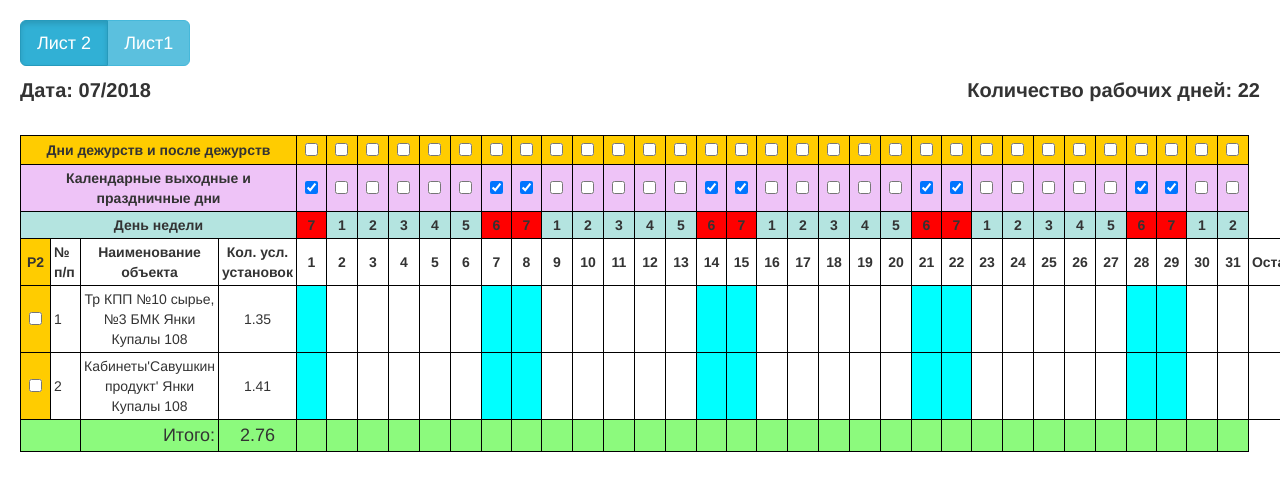
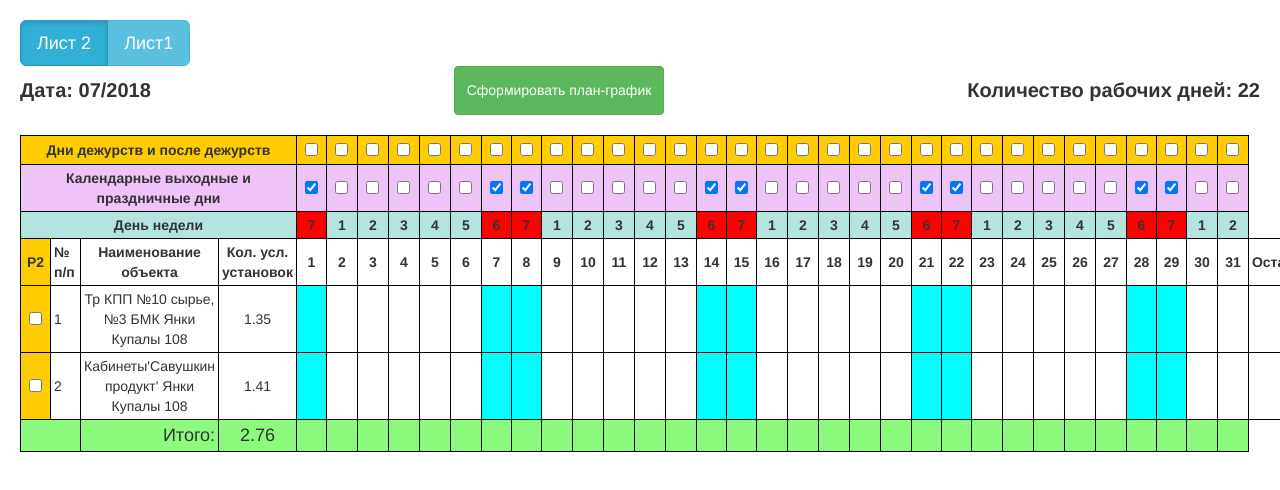
Before and after one commit to arsafab/report-table, an Angular app: page / in a window 1280 px wide. Shown: the top 490 px of the page. Built offline with nearby package versions, Linux system fonts and the light colour scheme.

Commit message:
add report button

```diff
--- a/src/app/components/table/table.component.html
+++ b/src/app/components/table/table.component.html
@@ -1,5 +1,6 @@
 <div class="header">
   <p *ngIf="group">Дата: {{ date | date:'MM'}}/{{ date | date:'yyyy'}}</p>
+  <button type="button" class="btn btn-success">Сформировать план-график</button>
   <p>Количество рабочих дней: <span>{{ getWorkDayNumber() }}</span></p>
 </div>
 
```
